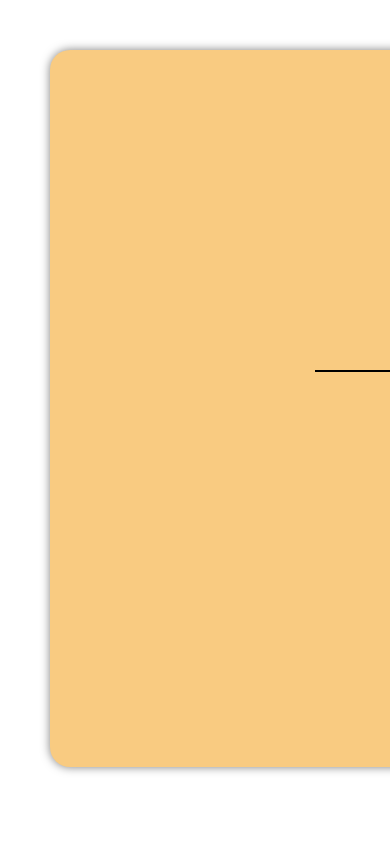
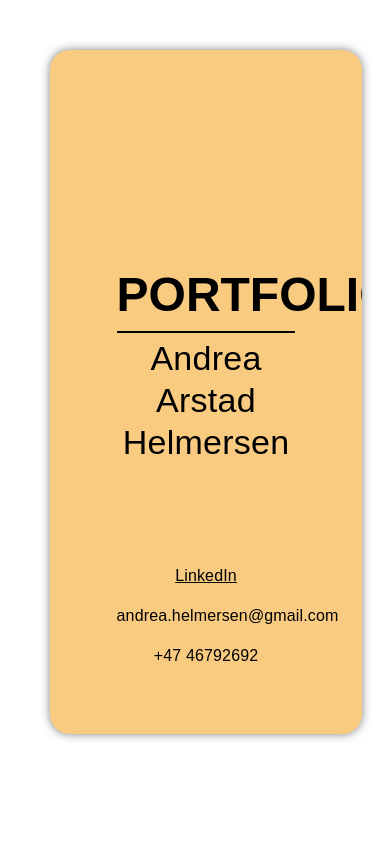
Before and after one commit to AndreaHelmersen/PortfolioAndreaHelmersen, a React (Vite) app: page / in a window 390 px wide. Shown: the top 844 px of the page. Built offline with nearby package versions, Linux system fonts and the light colour scheme.

Commit message:
made the header card responsive

```diff
--- a/src/components/PortfolioHeader.tsx
+++ b/src/components/PortfolioHeader.tsx
@@ -1,5 +1,4 @@
-import { Typography, Link } from "@mui/material";
-import { useEffect, useState } from "react";
+import { Typography, Link, Paper, Box, Card, Grid } from "@mui/material";
 
 export const PortfolioHeader = () => {
   const corbelFontStyle = {
@@ -7,43 +6,21 @@ export const PortfolioHeader = () => {
     color: "Black",
   };
 
-  const [scrollY, setScrollY] = useState(0);
-
-  const handleScroll = () => {
-    setScrollY(window.scrollY);
-  };
-
-  useEffect(() => {
-    window.addEventListener("scroll", handleScroll);
-
-    return () => {
-      window.removeEventListener("scroll", handleScroll);
-    };
-  }, []);
-
-  const flipAngle = -scrollY / 5;
-
-  const transformStyle = {
-    transform: `perspective(1200px) rotateX(${flipAngle}deg)`,
-    transition: "transform 0.3s",
-  };
-
   return (
     <div style={{ padding: "50px" }}>
-      <div
+      <Card
         style={{
-          ...transformStyle,
-          padding: "50px 0",
-          minHeight: "85vh",
+          width: "80vw",
+          padding: "5%", // Adjust padding for responsiveness
+          minHeight: "50vh",
           backgroundColor: "#F9CB81",
-          transformOrigin: "top center",
-          borderRadius: "20px", // Add rounded corners
-          boxShadow: "0px 0px 10px rgba(0, 0, 0, 0.5)", // Add a subtle shadow
+          borderRadius: "20px",
+          boxShadow: "0px 0px 10px rgba(0, 0, 0, 0.5)",
         }}
       >
         <div style={{ textAlign: "center" }}>
           <Typography
-            variant="h1"
+            variant="h3"
             style={corbelFontStyle}
             sx={{ fontWeight: "800", pt: "150px" }}
           >
@@ -64,6 +41,8 @@ export const PortfolioHeader = () => {
             Andrea Arstad Helmersen
           </Typography>
           <div style={{ paddingTop: "100px" }}>
+            <Grid container spacing={2}>
+              <Grid item xs={12} sm={6} md={4}>
                 <Typography variant="body1" style={corbelFontStyle}>
                   <Link
                     href="https://www.linkedin.com/in/andrea-arstad-helmersen/"
@@ -74,9 +53,9 @@ export const PortfolioHeader = () => {
                     LinkedIn
                   </Link>
                 </Typography>
-
+              </Grid>
+              <Grid item xs={12} sm={6} md={4}>
                 <Typography variant="body1" style={corbelFontStyle}>
-              {" "}
                   <a
                     href="mailto:andrea.helmersen@gmail.com"
                     style={{ color: "black", textDecoration: "none" }}
@@ -84,13 +63,16 @@ export const PortfolioHeader = () => {
                     andrea.helmersen@gmail.com
                   </a>
                 </Typography>
-
+              </Grid>
+              <Grid item xs={12} sm={6} md={4}>
                 <Typography variant="body1" style={corbelFontStyle}>
                   +47 46792692
                 </Typography>
+              </Grid>
+            </Grid>
           </div>
         </div>
-      </div>{" "}
+      </Card>
     </div>
   );
 };
```
Lines whose indentation alone changed are shown as unchanged.
